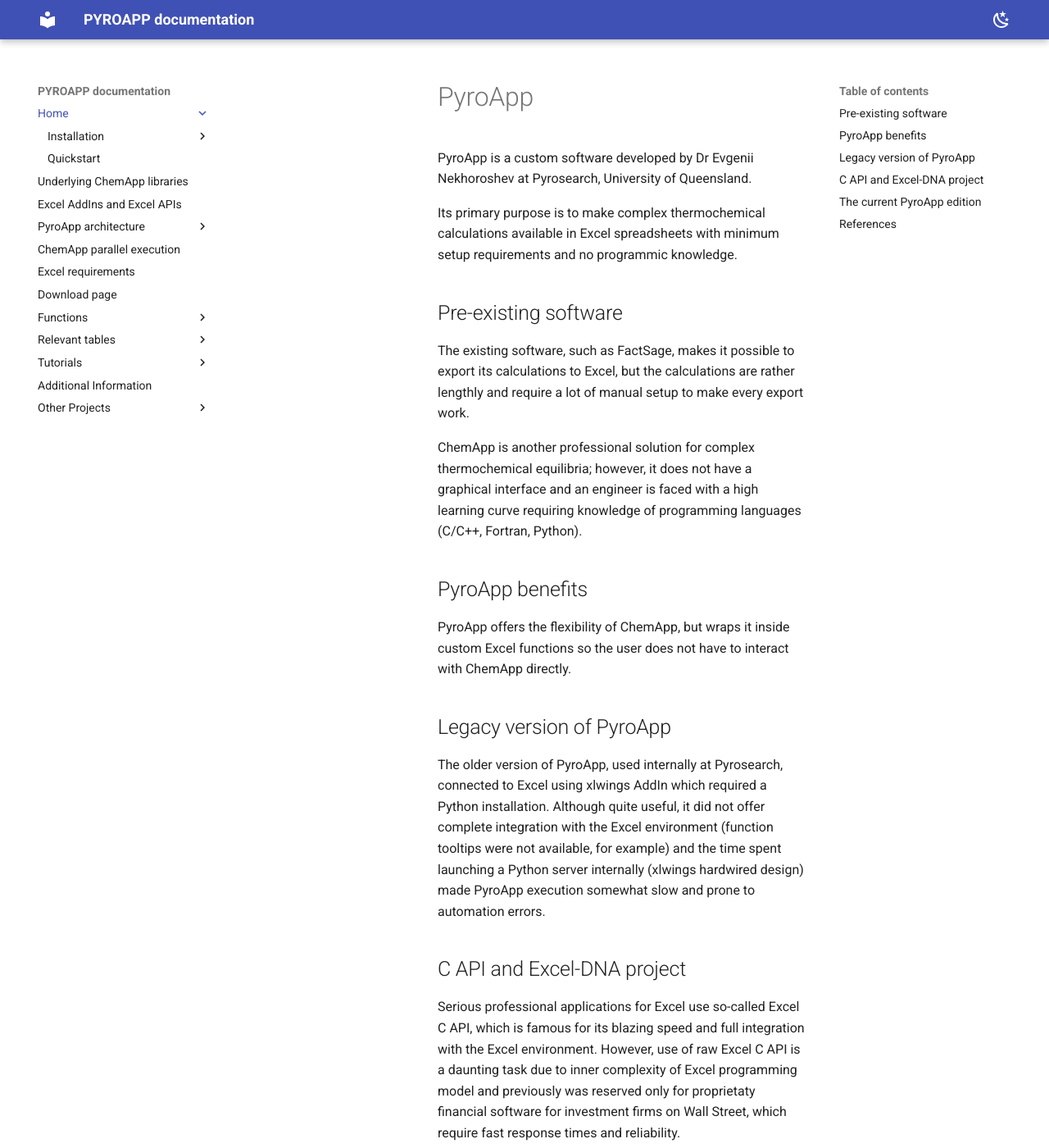
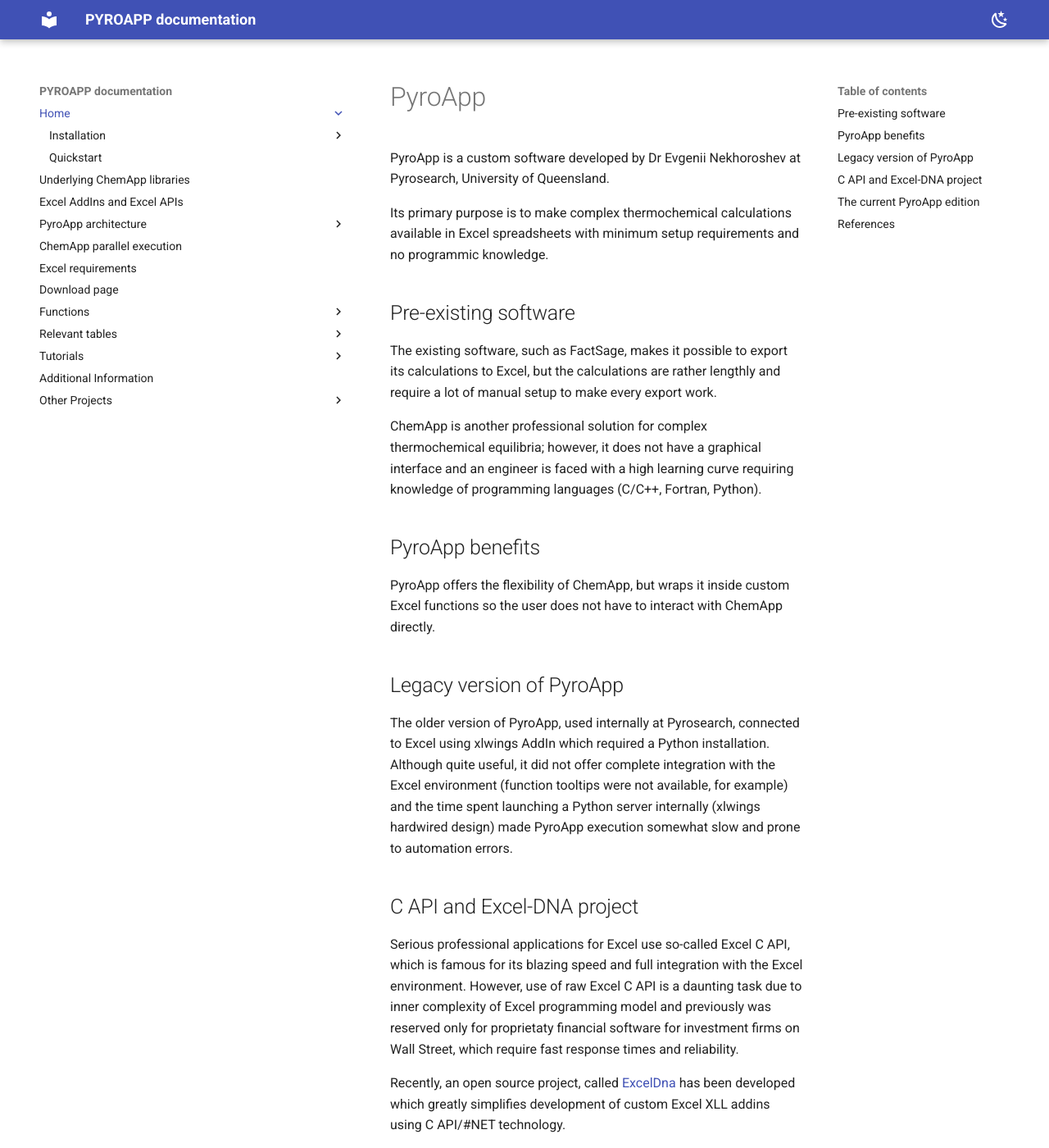
Before and after one commit to evnekdev/pyroapp-docs, an MkDocs documentation site: the page built from docs/index.md, in a window 1280 px wide and 1400 px high. Shown: the whole window at 82% size. Built offline with MkDocs 1.6.1 and Material for MkDocs 9.7.7, drawn with Linux system fonts in a browser that asks for light colours.

Commit message:
adjusted left bar width and made the whole view wide-angled

```diff
--- a/docs/stylesheets/extra.css
+++ b/docs/stylesheets/extra.css
@@ -1,23 +1,13 @@
-/* Wider left sidebar */
-@media screen and (min-width: 76.25em) {
-  .md-sidebar--primary {
-    width: 24rem !important;
-  }
-
-  .md-sidebar--primary .md-sidebar__scrollwrap {
-    width: 24rem !important;
-    overflow-x: hidden !important;
-  }
+.md-sidebar--primary {
+  width: 21rem !important;
 }
 
-/* Wrap long navigation titles */
-.md-sidebar--primary .md-nav__link {
-  white-space: normal !important;
-  line-height: 1.35;
+
+.md-sidebar--primary .md-nav {
+  width: max-content !important;
+  min-width: 100% !important;
 }
 
-/* Keep expand arrows visible */
-.md-sidebar--primary .md-nav__item--nested > .md-nav__link,
-.md-sidebar--primary .md-nav__item--nested > label {
-  white-space: normal !important;
+.md-grid {
+    max-width: 95% !important;
 }
--- a/mkdocs.yml
+++ b/mkdocs.yml
@@ -122,8 +122,8 @@
     - FactSage Solution database format and parsing : factsage-solution-format.md
     - ChemSage .DAT datafile format and parsing : chemsage-format.md
     - FactSage batch calculations (automated macros with GUI): fsmanager.md
-    - Easy Heat capacity/Heat content fitting for FactSage compound module: cpfit-project.md
-    - Cubic spline liquidus interpolation in binary systems and phase diagram construction : liqenginebin.md
+    - Easy Heat capacity/Heat content fitting for FactSage cpfit-project.md
+    - Cubic spline liquidus interpolation in binary systems : liqenginebin.md
     - ChemApp port to Rust: chemapp_rs.md
-    - ChemApp port to Python (free alternative to the official ChemApp for Python project): chemapproxy.md
-    - SQL databases for storing and retrieving EPMA data: sqldata.md
+    - ChemApp port to Python (free alternative): chemapproxy.md
+    - SQL databases for handling EPMA data: sqldata.md
```
